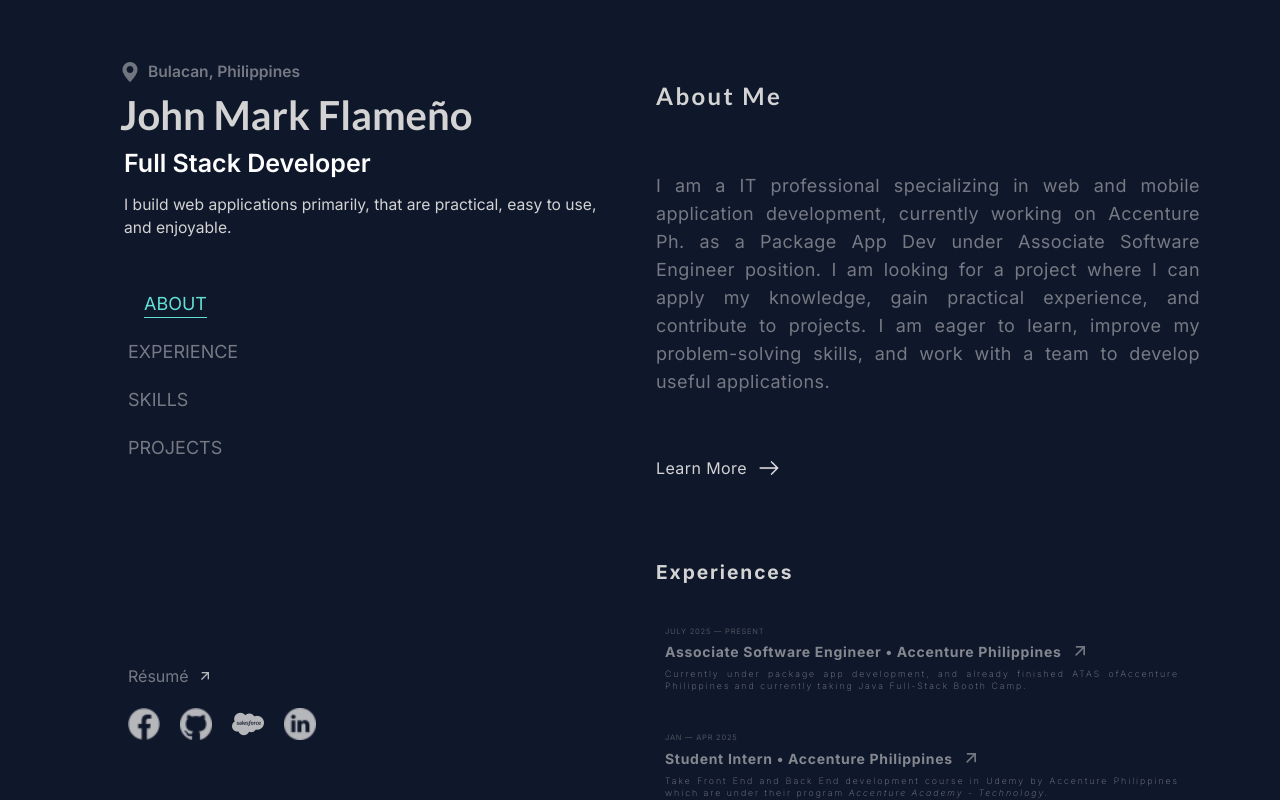
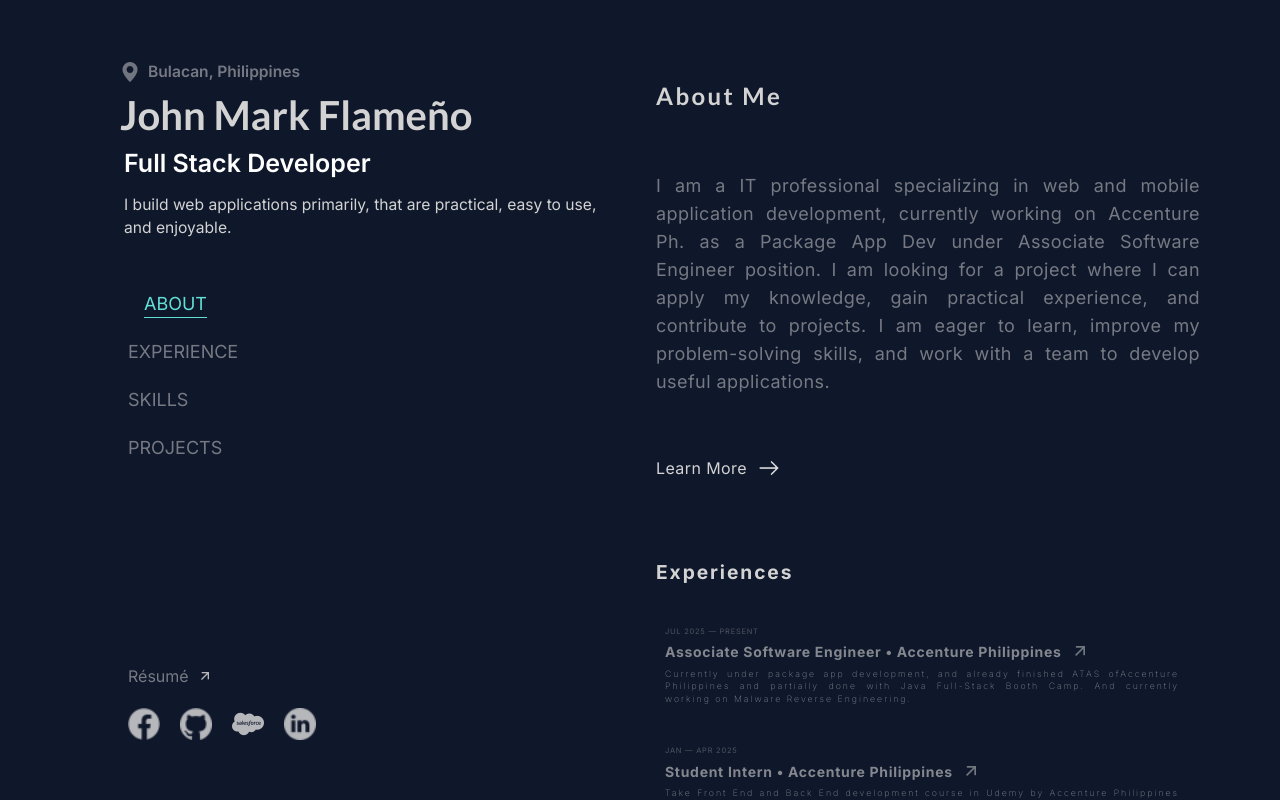
Before and after one commit to DevJaem31/Personal-Portfolio, a React (Vite) app: page / in a window 1280 px wide. Built offline with nearby package versions, Linux system fonts and the light colour scheme.

Commit message:
Revise experience section details
Updated experience dates and descriptions for clarity.

```diff
--- a/src/sections/experience-section/experience-section.jsx
+++ b/src/sections/experience-section/experience-section.jsx
@@ -13,7 +13,7 @@ function ExperienceSection() {
 				<div className='experience-item-container grid grid-cols-4 gap-y-5 items-center opacity-[0.6] '>
 					<div className='date-container flex justify-center text-center'>
 						<p className='date-text text-center text-xs tracking-widest text-[var(--inactive-text)]'>
-							JULY 2025 — PRESENT
+							JUL 2025 — PRESENT
 						</p>
 					</div>
 
@@ -36,7 +36,7 @@ function ExperienceSection() {
 					<div className='description-container col-span-3 col-start-2'>
 						<p className='description-text text-justify text-sm tracking-widest font-stretch-semi-expanded font-extralight pr-3 text-white opacity-80'>
 							Currently under package app development, and already finished ATAS of
-							<span>Accenture Philippines</span> and currently taking Java Full-Stack Booth Camp.
+							<span>Accenture Philippines</span> and partially done with Java Full-Stack Booth Camp. And currently working on Malware Reverse Engineering.
 						</p>
 					</div>
 				</div>
```
